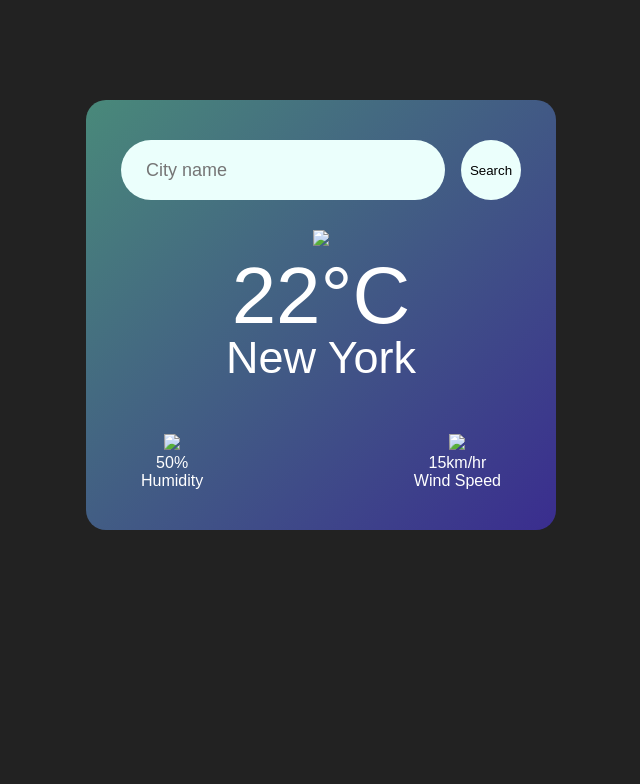
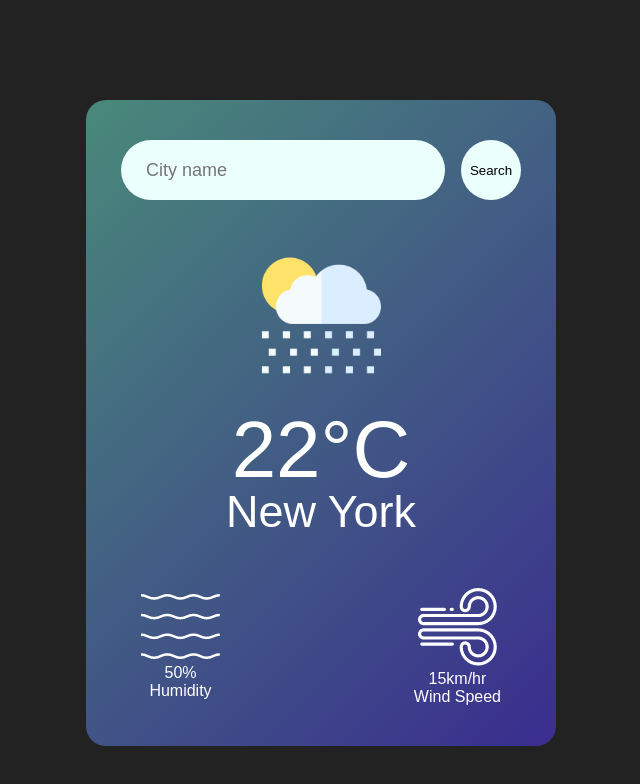
Before and after one commit to megandas/assignment-3-javascript-project, a plain HTML site: page index.html in a window 1280 px wide. Shown: the whole page, without its empty margins (319-959 px from the left). Drawn offline with Linux system fonts and the light colour scheme.

Commit message:
Update index.html

```diff
--- a/index.html
+++ b/index.html
@@ -16,19 +16,19 @@
                 <p>Invalid city name</p>
             </div>
             <div class="weather">
-                <img src="images/rain.png" class="weather-icon">
+                <img src="rain.png" class="weather-icon">
                 <h1 class="temp">22°C</h1>
                 <h2 class="city">New York</h2>
                 <div class="details">
                     <div class="col">
-                        <img src="images/humidity.png">
+                        <img src="humidity.png">
                         <div>
                             <p class="humidity">50%</p>
                             <p>Humidity</p>
                         </div>
                     </div>
                     <div class="col">
-                        <img src="images/wind.png">
+                        <img src="wind.png">
                         <div>
                             <p class="wind">15km/hr</p>
                             <p>Wind Speed</p>
```
